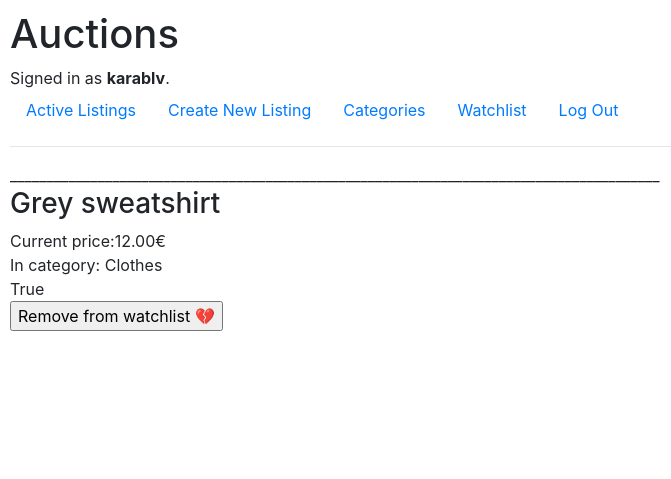
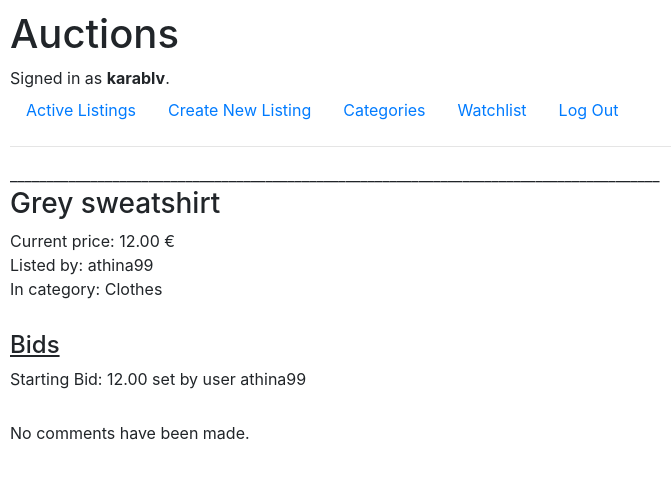
Before and after one commit to thanoskaravangelis/cs50-commerce, a Django app: page /listing/17 in a window 1280 px wide. Shown: the top 479 px of the page, without its empty margins (0-671 px from the left). Run offline with Django 3.2, Linux system fonts and the light colour scheme; a user stored in the database is signed in; data comes from the database, SQL or seed files in the repository; both versions use the stored data as it was after the commit; some libraries are stand-ins or nearby versions.

Commit message:
Add new pages plus views:

```diff
--- a/auctions/models.py
+++ b/auctions/models.py
@@ -16,10 +16,12 @@ class Listing(models.Model):
     title = models.CharField(max_length = 128)
     description = models.CharField(max_length = 1024)
     starting_bid = models.DecimalField(max_digits=8,decimal_places=2)
-    closed = models.BooleanField(default=False)
+    curr_price = models.DecimalField(max_digits=8,decimal_places=2,null=True,blank=True)
+    closed = models.BooleanField(null=True)
     image = models.ImageField(upload_to="images/",blank=True,null=True)
     category = models.ForeignKey(Category,on_delete=models.SET_NULL, related_name="listings", blank=True,null=True)
     user = models.ForeignKey(User,on_delete=models.CASCADE,related_name="my_listings")
+    winner = models.ForeignKey(User,on_delete=models.SET_NULL,related_name="my_won",blank=True,null=True)
 
     def __str__(self):
         return f"{self.pk}: {self.title}"
--- a/auctions/templates/auctions/create_listing.html
+++ b/auctions/templates/auctions/create_listing.html
@@ -26,7 +26,6 @@
         <div class="form-group">
                 <label class="my-1 mr-2" for="categoryselector">Category</label>
                 <select class="mdb-select md-form" searchable="Search here.." name="category" id="categoryselector">
-                    <option value="" disabled selected>Choose your category...</option>
                     {% for category in categories %}
                         <option value="{{ category.name }}">{{ category.name }}</option>
                     {% endfor %}
--- a/auctions/templates/auctions/listing.html
+++ b/auctions/templates/auctions/listing.html
@@ -1,23 +1,95 @@
 {% extends "auctions/layout.html" %}
 
 {% block body %}
+        {% if listing.closed %}
+            {% if listing.winner == user %}
+                <div class="alert alert-success" role="alert">
+                    You have won this auction!
+                </div>
+            {% else %}
+                <div class="alert alert-info" role="alert">
+                    <strong>{{listing.winner.username}}</strong> won this auction!
+                </div>
+            {% endif %}
+        {% endif %}
+
         <div>_________________________________________________________________________________________</div>
         <h3>{{listing.title}}</h3>
         {% if listing.image %}
             <img src="{{ listing.image.url }}" alt="prod_img">
         {% endif %}
-        <div>Current price:{{listing.starting_bid}}€</div>
+        <div>Current price: {% if listing.curr_price %} {{listing.curr_price}} {% else %} {{listing.starting_bid}} {% endif %}€</div>        <div>Listed by: {{listing.user.username}}</div>
         <div>In category: {{listing.category.name}}</div>
-        {{ saved }}
-        {% if user.is_authenticated %}
+        {% if user.is_authenticated and user.pk != listing.user.pk and listing.closed == False%}
             {% if saved%}
-                <form action="{% url 'addtowatch' listing.pk%}">
-                    <input type="submit" value="Remove from watchlist 💔"/>
-                </form>
+                <div>
+                    <a href="{% url 'removefromwatch' listing.pk%}" role = "button">Remove from watchlist 💔</a>
+                </div>
             {% else %}
-                <form action="{% url 'removefromwatch' listing.pk%}">
-                    <input type="submit" value="Add to watchlist ❤️"/>
+                <div>
+                    <a href="{% url 'addtowatch' listing.pk%}">Add to watchlist ❤️</a>
+                </div>
+            {% endif %}
+        {% endif %}
+
+
+        <!--Bids-->
+        {% if listing.closed == False %}
+            <form action="{% url 'onelisting' listing.pk%}" method="post" enctype="multipart/form-data">
+                {% csrf_token %}
+                <div class="form-group">
+                    <label for="bid-inp">Add a new bid (Highest bid is currently held by: {{listing.winner}})</label>
+                    <div style="color:red">{{error_message}}</div>
+                    <div style="color:green">{{success_message}}</div>
+                    <input autofocus class="form-control" id="bid-inp" type="number" name="bid_value" step=".01" min="0" max="9999999" placeholder="Place Bid">
+                </div>
+                <input type="hidden" name="listing_id" value="{{listing.pk}}">
+                <input class="btn btn-primary" type="submit" value="Place">
+            </form>
+        {% endif %}
+
+        <div>
+            <h4 style="text-decoration:underline; margin-top:30px"> Bids </h4>
+            {% for bid in bids %}
+                <div>Bid: {{bid.value}} set by user {{bid.user.username}}</div>
+            {% endfor %}
+            <div> Starting Bid: {{listing.starting_bid}} set by user {{listing.user.username}}
+        </div>
+
+
+        <!--Close Listing-->
+        {% if user.pk == listing.user.pk and listing.closed == False %}
+            <div style="margin-top:30px">This item was listed by you. If you would you like to close this listing, click the close button below.</div>
+            <form action="{% url 'closelisting' listing.pk %}" method="post">
+                {% csrf_token %}
+                <button type="submit" onclick="return confirm('Are you sure you want to close this listing now?')" class="btn btn-danger">Close Listing</button>
+            </form>
+        {% endif %}
+
+        <!--Comments-->
+        {% if comments %}
+            <h5 style="text-decoration:underline; margin-top:30px">Comments</h5>
+            {% for comment in comments %}
+                <div>
+                    <div>{{comment.text}}</div>
+                    <div>>> by user: {{comment.user.username}}
+                </div>
+            {% endfor %}
+        {% else %}
+            <div style="text-decoration:none; margin-top:30px">No comments have been made.</div>
+        {% endif %}
+
+        {% if listing.closed == False %}
+            {% if user.is_authenticated %}
+                <form action="{% url 'addcomment' listing.pk %}" method="post">
+                    {% csrf_token %}
+                    <div class="form-group">
+                        <label for="exampleFormControlTextarea1">Add a comment</label>
+                        <textarea class="form-control" id="exampleFormControlTextarea1" rows="3" name="text" placeholder="Type your comment..."></textarea>
+                    </div>
+                    <button type="submit" class="btn btn-primary">Enter</button>
                 </form>
             {% endif %}
         {% endif %}
+
 {% endblock %}
--- a/auctions/templates/auctions/watchlist.html
+++ b/auctions/templates/auctions/watchlist.html
@@ -12,7 +12,7 @@
                 {% if listing.image %}
                     <img src="{{ listing.image.url }}" alt="prod_img">
                 {% endif %}
-                <div>Current price:{{listing.starting_bid}}€</div>
+                <div>Current price: {% if listing.curr_price %} {{listing.curr_price}} {% else %} {{listing.starting_bid}} {% endif %}€</div>                <div>Listed by: {{listing.user.username}}</div>
                 <div>In category: {{listing.category.name}}</div>
                 <form action="{% url 'remove_from_watchlist' user_id listing.pk%}">
                     <input type="submit" value="Remove from watchlist 💔"/>
--- a/auctions/urls.py
+++ b/auctions/urls.py
@@ -9,10 +9,13 @@ urlpatterns = [
     path("register", views.register, name="register"),
     path("create", views.create_listing, name="create"),
     path("listing/<int:listing_id>",views.display_listing, name="onelisting"),
-    path("listing/<int:listing_id>",views.addtowatch, name="addtowatch"),
-    path("listing/<int:listing_id>",views.removefromwatch, name="removefromwatch"),
+    path("listing/<int:listing_id>/saved",views.addtowatch, name="addtowatch"),
+    path("listing/<int:listing_id>/removed",views.removefromwatch, name="removefromwatch"),
     path("categories", views.categories, name="categories"),
     path("category/<str:cat_name>/listings", views.category_listings, name="categorylistings"),
     path("watchlist/<int:user_id>",views.watchlist, name="watchlist"),
-    path("watchlist/<int:user_id>/<int:listing_id>",views.remove_from_watchlist, name="remove_from_watchlist")
+    path("watchlist/<int:user_id>/<int:listing_id>",views.remove_from_watchlist, name="remove_from_watchlist"),
+    path("closelisting/<int:listing_id>",views.close_listing, name = "closelisting"),
+    path("addcomment/<int:listing_id>",views.add_comment, name="addcomment"),
+    path("mylistings",views.my_listings,name="mylistings")
 ]
--- a/auctions/views.py
+++ b/auctions/views.py
@@ -1,19 +1,28 @@
 from django.contrib.auth import authenticate, login, logout
 from django.contrib.auth.models import AnonymousUser
+from django.core.checks.messages import DEBUG
 from django.db import IntegrityError
+from django.db.models.aggregates import Max
+from django.db.models.fields import DecimalField
 from django.http import HttpResponse, HttpResponseRedirect
 from django.http.response import HttpResponseBadRequest
 from django.contrib.auth.decorators import login_required
 from django.shortcuts import render
 from django.urls import reverse
+from decimal import Decimal
 
-from .models import Category, Listing, User
+from .models import *
 
 
 
 def index(request):
+    if request.user.is_authenticated:
+        saved = request.user.watchlist.all()
+    else :
+        saved = []
     return render(request, "auctions/index.html", {
-        "listings" : Listing.objects.all()
+        "listings" : Listing.objects.all(),
+        "saved" : saved
     })
 
 
@@ -71,7 +80,7 @@ def register(request):
 def create_listing(request):
     if request.method == "POST":
         imageEx = categoryEx = False
-        user = User.objects.get(pk=1)
+        user = request.user
         if request.POST["title"]:
             title = request.POST["title"]
         else :
@@ -118,35 +127,79 @@ def create_listing(request):
 
 def display_listing(request, listing_id):
     l = Listing.objects.get(pk=int(listing_id))
+    u = User.objects.get(pk = request.user.pk)
+
     if request.user.is_authenticated:
-        if l in request.user.watchlist.all():
+        if l in u.watchlist.all():
             s = True
         else :
             s = False
     else :
         s = False
 
-    return render(request, "auctions/listing.html", {
-        "listing" : l,
-        "bids" : l.listing_bids.all(),
-        "saved" : s
-    })
+    if request.method == "POST":
+        user = request.user
+        l_id = request.POST["listing_id"]
+        l = Listing.objects.get(id=l_id)
+
+        if request.POST["bid_value"]:
+            value = Decimal(request.POST["bid_value"])
+            price = l.curr_price if l.curr_price else l.starting_bid
+            if value <= price:
+                return render(request, "auctions/listing.html", {
+                "listing" : l,
+                "bids" : l.listing_bids.all(),
+                "saved" : s,
+                "error_message" : "Enter a bid higher than the current price please.",
+                "comments" : l.listing_comments.all()
+            })
+        else:
+            return render(request, "auctions/listing.html", {
+                "listing" : l,
+                "bids" : l.listing_bids.all(),
+                "saved" : s,
+                "error_message" : "Enter a value for the bid please.",
+                "comments" : l.listing_comments.all()
+            })
+
+        bid = Bid.objects.create(value=value,listing=l,user=user)
+        bid.save()
+
+        if l.listing_bids.all():
+            l.curr_price = (l.listing_bids.all().aggregate(Max('value')).get('value__max'))
+            l.winner = l.listing_bids.all().order_by('value').reverse()[0].user
+            l.save()
+
+        return render(request, "auctions/listing.html", {
+            "listing" : l,
+            "bids" : l.listing_bids.all(),
+            "saved" : s,
+            "success_message" : "Bid placed successfully",
+            "comments" : l.listing_comments.all()
+        })
+
+    else :
+
+        return render(request, "auctions/listing.html", {
+            "listing" : l,
+            "bids" : l.listing_bids.all(),
+            "saved" : s,
+            "comments" : l.listing_comments.all()
+        })
 
 @login_required
 def addtowatch(request,listing_id):
-    l = Listing.objects.get(pk=int(listing_id))
-
-    request.user.watchlist.add(l)
-
-    return display_listing(request,listing_id)
+    l = Listing.objects.get(id=listing_id)
+    u = request.user
+    u.watchlist.add(l)
+    return HttpResponseRedirect(reverse("onelisting",args={listing_id}))
 
 @login_required
 def removefromwatch(request,listing_id):
-    l = Listing.objects.get(pk=int(listing_id))
-
-    request.user.watchlist.remove(l)
-
-    return display_listing(request,listing_id)
+    l = Listing.objects.get(id=listing_id)
+    u = request.user
+    u.watchlist.remove(l)
+    return HttpResponseRedirect(reverse("onelisting",args={listing_id}))
 
 def categories(request):
     return render(request, "auctions/categories.html", {
@@ -178,3 +231,40 @@ def remove_from_watchlist(request,user_id,listing_id):
     request.user.watchlist.remove(l)
 
     return HttpResponseRedirect(reverse("watchlist",args={user_id}))
+
+@login_required
+def close_listing(request,listing_id):
+    try:
+        l = Listing.objects.get(pk = int(listing_id))
+    except Listing.DoesNotExist:
+        return HttpResponseBadRequest("Bad Request: this listing does not exist")
+
+    l.closed = True
+    l.users_saved.clear()
+    l.save()
+
+    return HttpResponseRedirect(reverse("mylistings"))
+
+@login_required
+def add_comment(request,listing_id):
+    if request.method == "POST":
+        try:
+            l = Listing.objects.get(pk = int(listing_id))
+        except Listing.DoesNotExist:
+            return HttpResponseBadRequest("Bad Request: this listing does not exist")
+
+        comm = Comment.objects.create(user = request.user, listing=l, text=request.POST["text"])
+        comm.save()
+
+        return render(request,"auctions/listing.html",{
+            "listing" : l,
+            "bids" : l.listing_bids.all(),
+            "saved" : l in request.user.watchlist.all(),
+            "comments" : l.listing_comments.all()
+        })
+
+@login_required
+def my_listings(request):
+    return render(request,"auctions/mylistings.html",{
+        "listings" : request.user.my_listings.all()
+    })
```
Also changed, not shown: auctions/templates/auctions/index.html (+20 -6 lines), auctions/templates/auctions/mylistings.html (added, +29 -0 lines), auctions/migrations/0006_listing_winner.py (added), auctions/migrations/0007_listing_curr_price.py (added), auctions/migrations/0008_remove_listing_curr_price.py (added), auctions/migrations/0009_listing_curr_price.py (added), auctions/migrations/0010_auto_20211010_1540.py (added), db.sqlite3.
